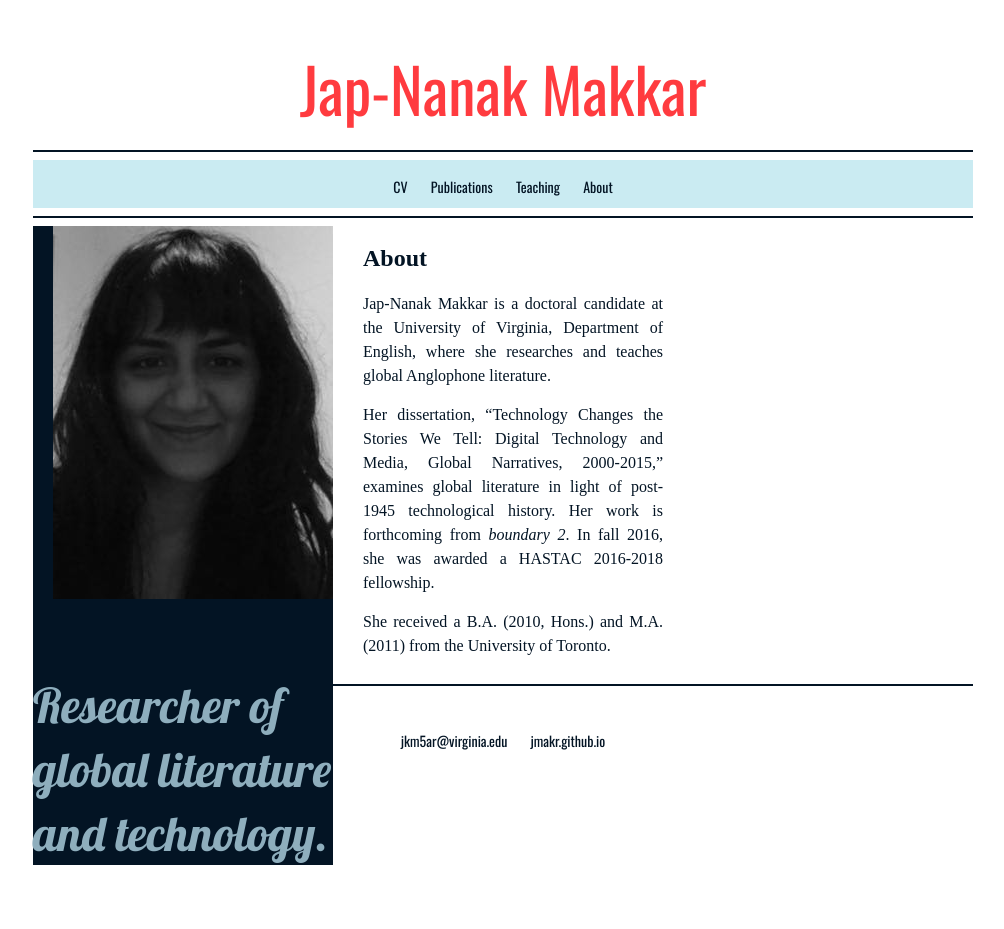
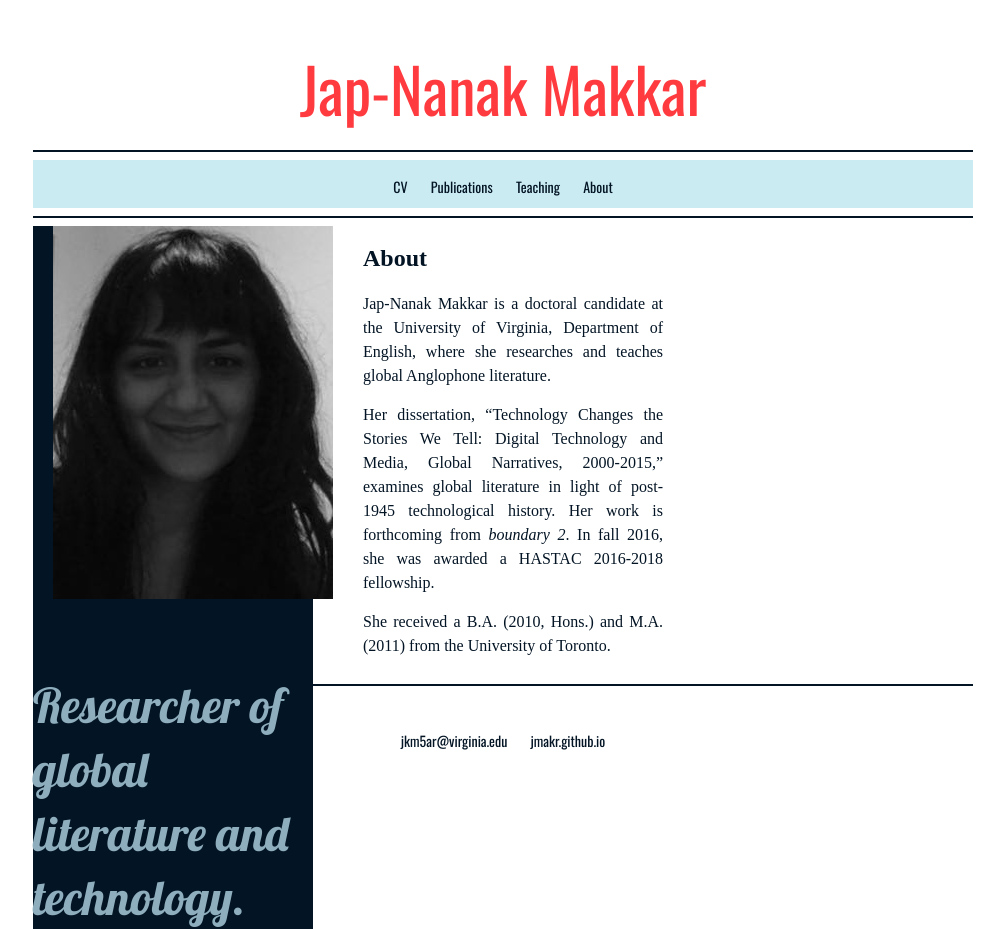
Before and after one commit to jmakr/jmakr.github.io, a Jekyll site: the page built from index.html, in a window 1280 px wide. Shown: the whole page, without its empty margins (137-1141 px from the left). Built offline with Jekyll 4.4.1, drawn with Linux system fonts in a browser that asks for light colours; some web fonts are replaced; before the commit the page ends 900 px from its top, so only the background shows below that.

Commit message:
Update index.html

```diff
--- a/index.html
+++ b/index.html
@@ -33,7 +33,7 @@ title: About
 
 
 	<div id="blurb">
-	<div style="width:300px;">
+	<div style="width:280px;">
 	<p3>Researcher of global literature and technology.</p3>
 
 	</div>
```
